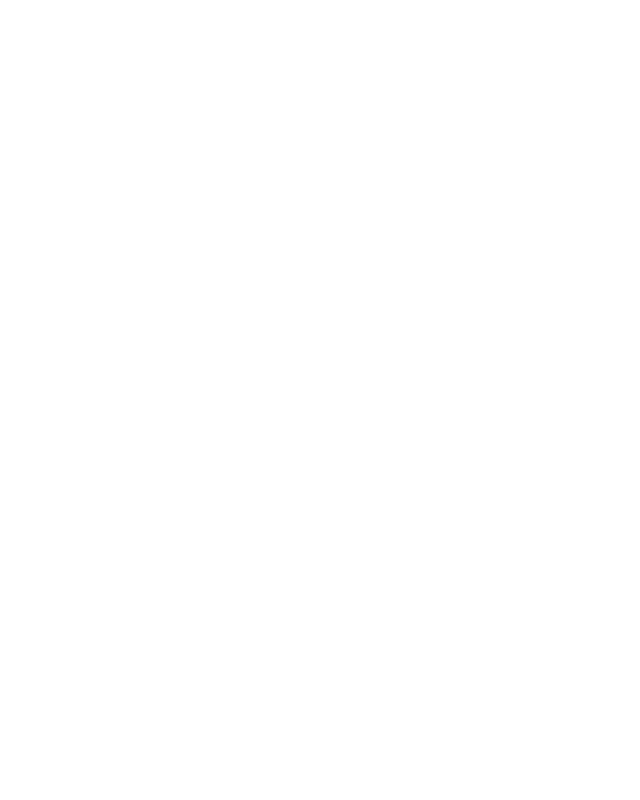
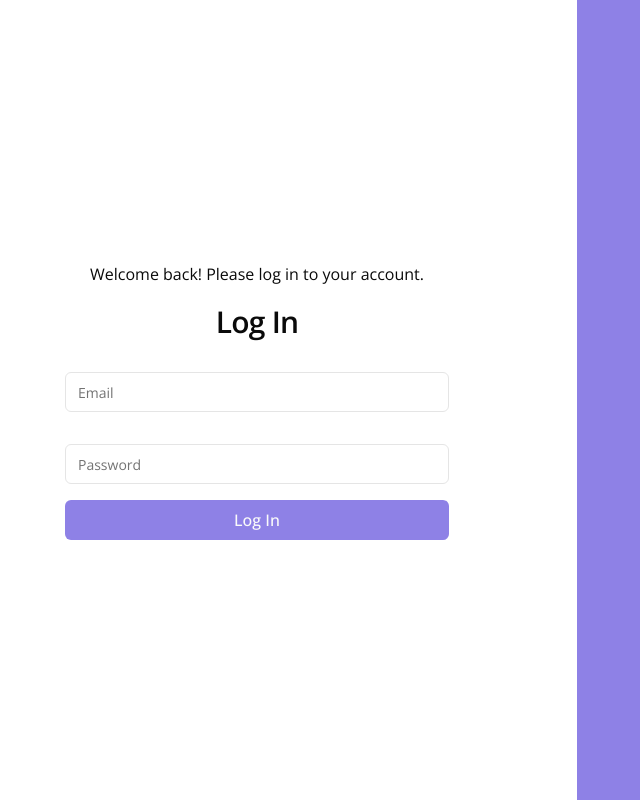
Before and after one commit to audgeviolin07/sentimentsolved, a Next.js app: page /login in a window 1280 px wide. Shown: the whole page, without its empty margins (63-703 px from the left). Built offline with nearby package versions, Linux system fonts and the light colour scheme.

Commit message:
Updated log in page

```diff
--- a/src/app/login/page.jsx
+++ b/src/app/login/page.jsx
@@ -1,12 +1,35 @@
-import { TypographyH2 } from "@/components/typography";
+import { TypographyH2, TypographyP } from "@/components/typography";
 import { Button } from "@/components/ui/button";
 import { Input } from "@/components/ui/input";
 
 export default function LoginPage() {
     return (
-        <section className={'center'}>
+        <div className={'h-screen flex flex-col items-center justify-center lg:flex-row'}>
+            <section className={'h-screen flex-1 flex items-center justify-center'}>
+                <div className={'w-full flex items-center justify-center flex-col lg:max-w-sm gap-4'}>
 
+                    <TypographyP>
+                        Welcome back! Please log in to your account.
+                    </TypographyP>
 
-        </section>
+                    <TypographyH2>
+                        Log In
+                    </TypographyH2>
+                    <div className={'w-full mt-4'}>
+                        <Input placeholder={'Email'} type="email"/>
+                    </div>
+                    <div className={'w-full mt-4'}>
+                        <Input placeholder={'Password'} type="password"/>
+                    </div>
+
+                    <Button className={'w-full text-md'}>
+                        Log In
+                    </Button>
+                </div>
+            </section>
+
+            <section className={'h-screen flex-1 bg-pastel-blue hidden lg:block'}>
+            </section>
+        </div>
     )
 }
```
